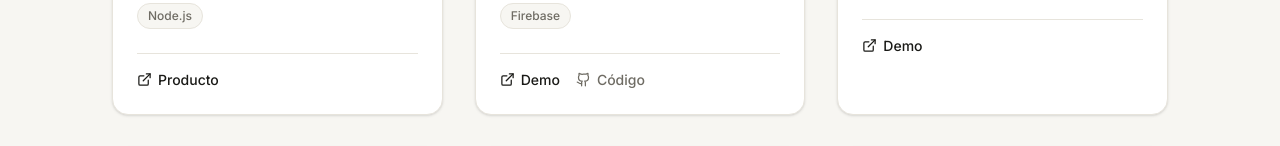
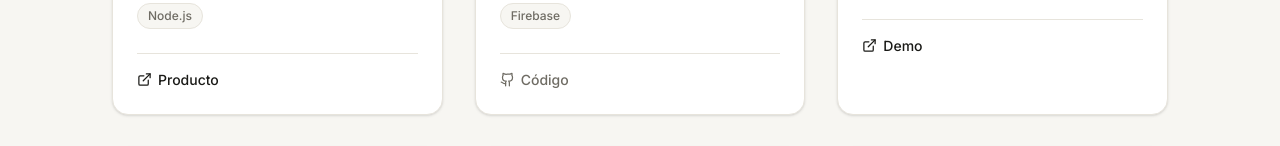
Before and after one commit to joaviarruelolguin/portfolio, an Angular app: page /proyectos in a window 1280 px wide. Shown: the part 713-859 px from the top of the page. Built offline with nearby package versions, Linux system fonts and the light colour scheme.

Commit message:
Gestión de Stock: ocultar botón Demo (en desarrollo), solo Código

```diff
--- a/src/app/pages/projects/projects.component.ts
+++ b/src/app/pages/projects/projects.component.ts
@@ -82,7 +82,6 @@ export class ProjectsComponent {
         'App de inventario: productos, stock, ventas y comprobantes en PDF. Sección de finanzas con gráficos, control de egresos y múltiples usuarios.',
       image: '',
       tags: ['Angular', 'TypeScript', 'Tailwind', 'Firebase'],
-      liveUrl: 'https://my-stock-2.web.app/login',
       repoUrl: 'https://github.com/joaviarruelolguin/my-stock',
     },
     {
```
